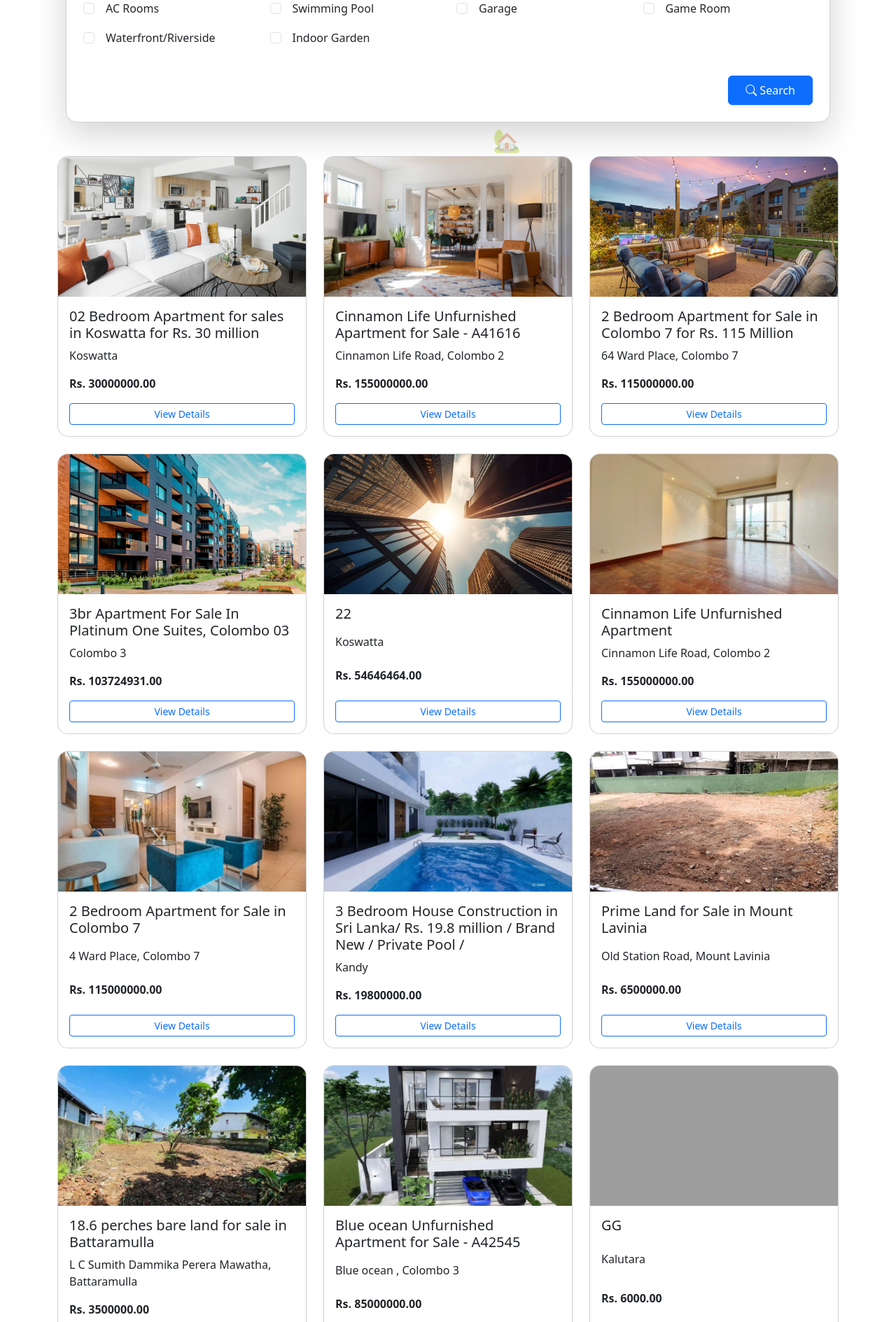
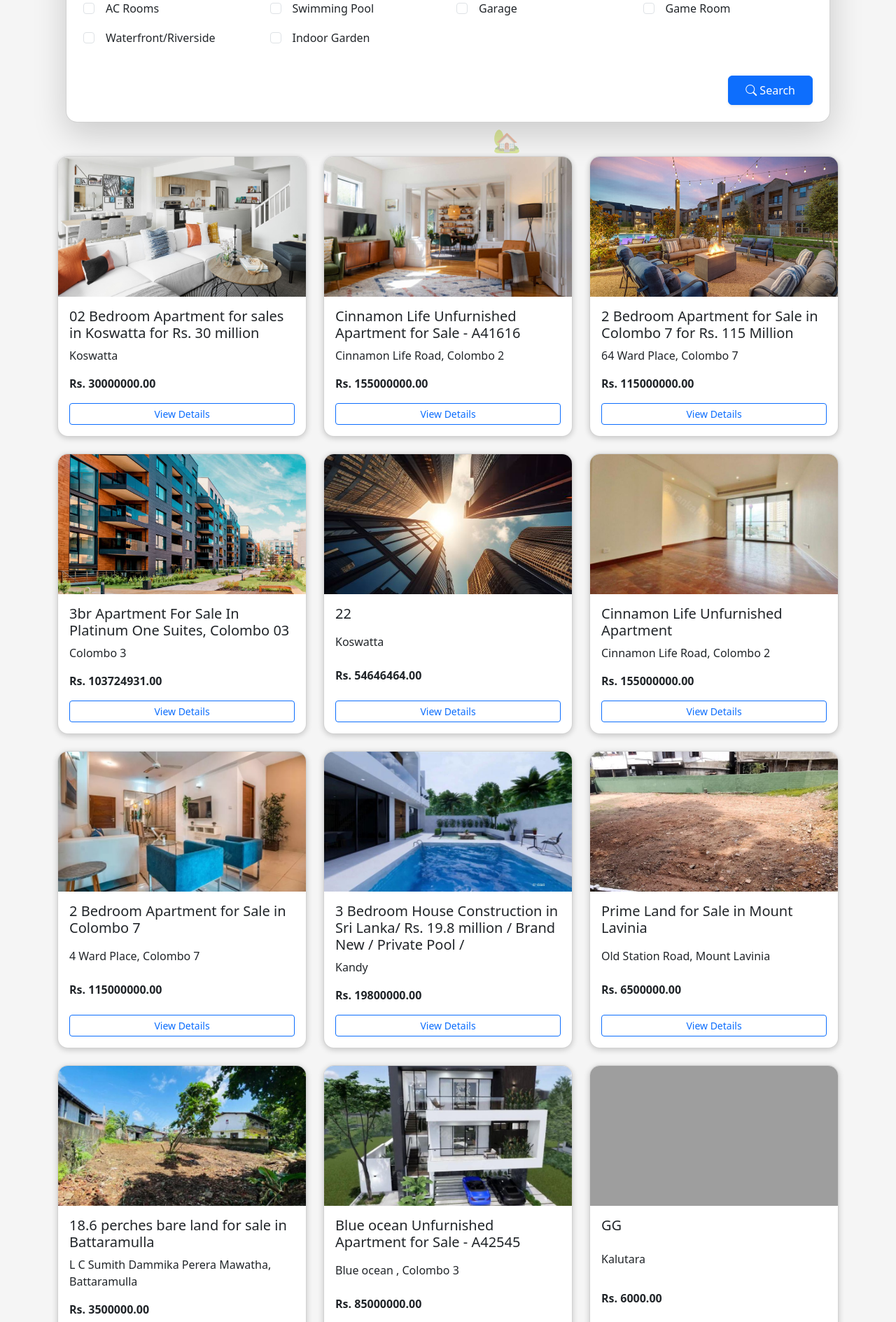
Before and after one commit to Tharusha-Randunu/Real-Estate-Listings-Platform, a Django app: page /find-a-home/ in a window 1280 px wide. Shown: the part 483-2372 px from the top of the page at 70% size. Run offline with Django 5.2, Linux system fonts and the light colour scheme; data comes from the database, SQL or seed files in the repository; some libraries are stand-ins or nearby versions; grey boxes are pictures that could not be loaded.

Commit message:
improved find a home page

```diff
--- a/home/templates/home/find_a_home.html
+++ b/home/templates/home/find_a_home.html
@@ -7,6 +7,10 @@
 <link rel="stylesheet" href="https://cdn.jsdelivr.net/npm/bootstrap@5.3.0/dist/css/bootstrap.min.css">
 
 <style>
+
+    body {
+    background-color: #f5f5f5; /* Light gray background */
+}
     /* Floating Emoji Background */
     .emoji-container {
         position: fixed;
@@ -47,6 +51,8 @@
     height: 100%;
     display: flex;
     flex-direction: column;
+    box-shadow: 0 2px 8px rgba(0, 0, 0, 0.2); /* Small shadow */
+    transition: transform 0.2s ease, box-shadow 0.2s ease;
     border-radius: 15px;
     overflow: hidden;
 }
@@ -62,6 +68,11 @@
     display: flex;
     flex-direction: column;
     justify-content: space-between;
+}
+
+    .property-card:hover {
+    transform: translateY(-4px);
+    box-shadow: 0 6px 16px rgba(0, 0, 0, 0.15);
 }
 
 </style>
```
